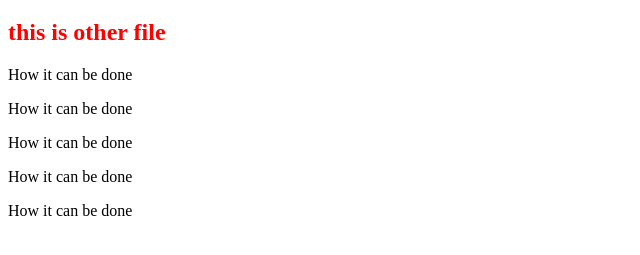
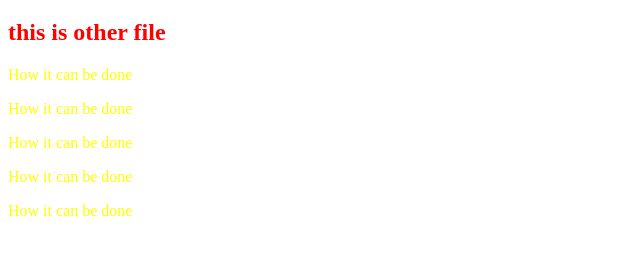
Before and after one commit to Samadhankalidaspatil/samadhan1, a plain HTML site: page index.html in a window 1280 px wide. Shown: the part 61-316 px from the top of the page, without its empty margins (0-640 px from the left). Drawn offline with Linux system fonts and the light colour scheme.

Commit message:
second file added

```diff
--- a/index.html
+++ b/index.html
@@ -13,6 +13,9 @@
 
     h2 {
         color: red
+    }
+    p {
+        color: yellow
     }
     </style>
 </head>
```
